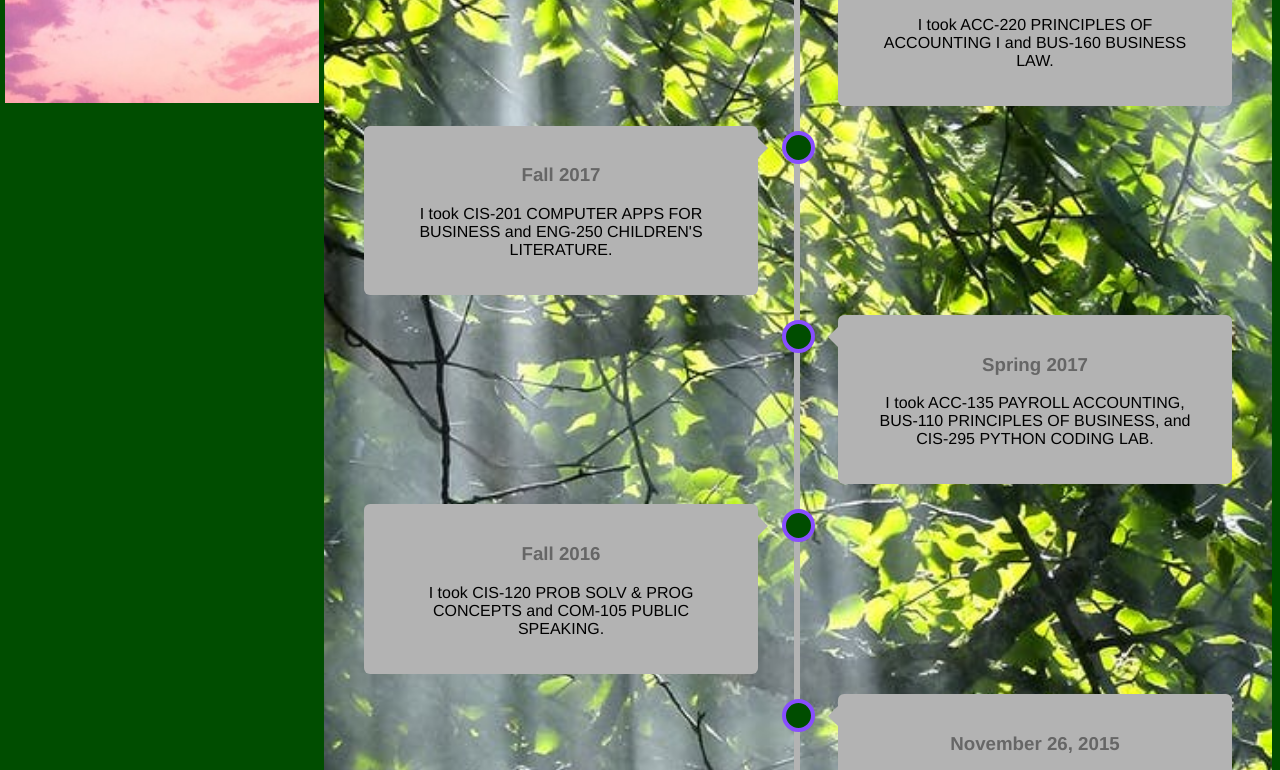
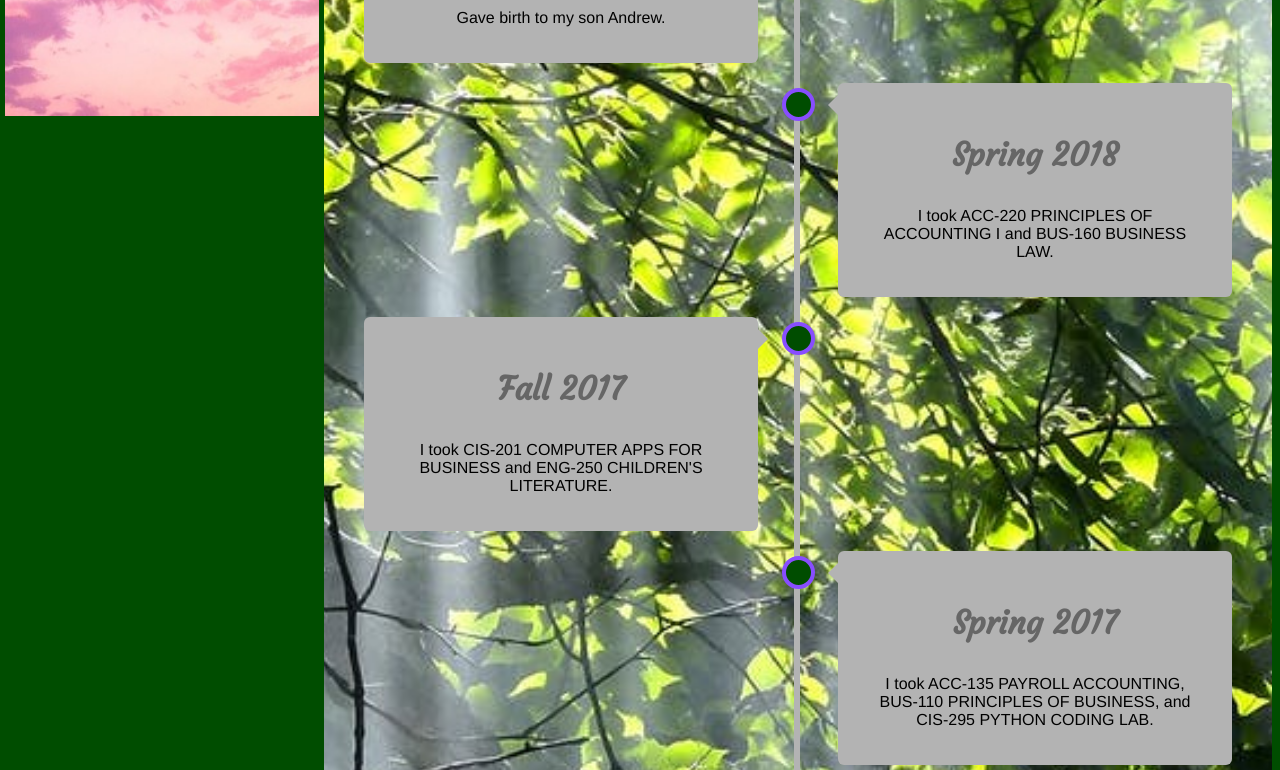
Before and after one commit to ms0686056/ms0686056.github.io, a plain HTML site: page index.html in a window 1280 px wide. Shown: the part 700-1470 px from the top of the page. Drawn offline with Linux system fonts and the light colour scheme.

Commit message:
edit style

```diff
--- a/style.css
+++ b/style.css
@@ -31,6 +31,8 @@ h2 {
 
 h3 {
   color: #666666;
+  font-family: 'Courgette', cursive;
+  font-size: 200%;
 }
 
 /* Sidebar */
```
